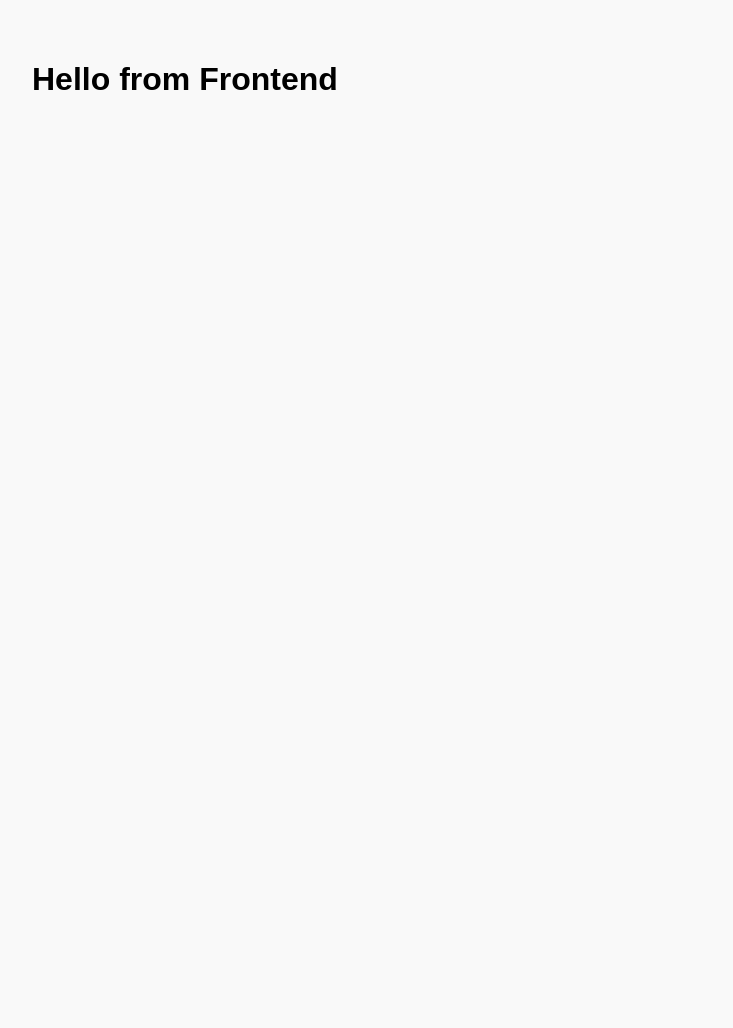
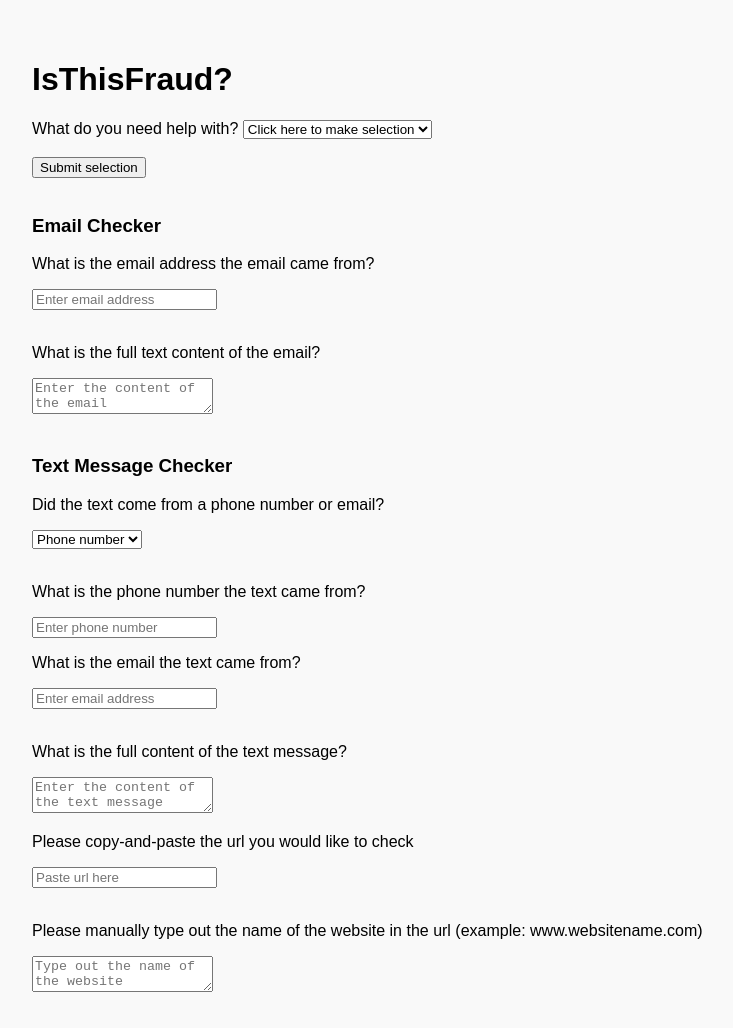
Before and after one commit to kamikazeem1/BroncoHacks, a plain HTML site: page frontend/index.html in a window 1280 px wide. Shown: the whole page, without its empty margins (8-741 px from the left). Before the commit the page ends 800 px from the top, so only its background shows below. Drawn offline with Linux system fonts and the light colour scheme; no server answers.

Commit message:
Added basic form structure
Added basic html elements for the user input form with an email, text, and link checker on the frontend

```diff
--- a/frontend/index.html
+++ b/frontend/index.html
@@ -7,7 +7,62 @@
   <script defer src="script.js"></script>
 </head>
 <body>
-  <h1>Hello from Frontend</h1>
-  <p id="message"></p>
+  <h1 id="title">IsThisFraud?</h1>
+  <label for="feature-select">What do you need help with?</label>
+
+  <select name="feature-select" id="feature-select">
+    <option value="select">Click here to make selection</option>
+    <option value="email">Check email</option>
+    <option value="text">Check text message</option>
+    <option value="link">Check link</option>
+  </select>
+  <br></br>
+  <button id="submit-selection">Submit selection</button>
+
+  <div class="checker-div" id="email-section">
+    <br>
+    <h3>Email Checker</h3>
+    <p>What is the email address the email came from?</p>
+    <input placeholder="Enter email address"></input>
+    <br></br>
+    <p>What is the full text content of the email?</p>
+    <textarea placeholder="Enter the content of the email"></textarea>
+    <br>
+  </div>
+
+  <div class="checker-div" id="text-section">
+    <br>
+    <h3>Text Message Checker</h3>
+    <p>Did the text come from a phone number or email?</p>
+    <select>
+      <option value="number">Phone number</option>
+      <option value="email">Email</option>
+    </select>
+    <br></br>
+    <div id="text-number">
+      <p>What is the phone number the text came from?</p>
+      <input placeholder="Enter phone number"></input>
+    </div>
+
+    <div id="text-email">
+      <p>What is the email the text came from?</p>
+      <input placeholder="Enter email address"></input>
+    </div>
+
+    <br>
+    <p>What is the full content of the text message?</p>
+    <textarea placeholder="Enter the content of the text message"></textarea>
+    <br>
+  </div>
+
+  <div class="checker-div" id="link-section">
+    <p>Please copy-and-paste the url you would like to check</p>
+    <input placeholder="Paste url here"></input>
+    <br></br>
+    <p>Please manually type out the name of the website in the url (example: www.websitename.com)</p>
+    <textarea placeholder="Type out the name of the website"></textarea>
+    <br>
+  </div>
+
 </body>
 </html>
```
Also changed, not shown: 1 other file.
